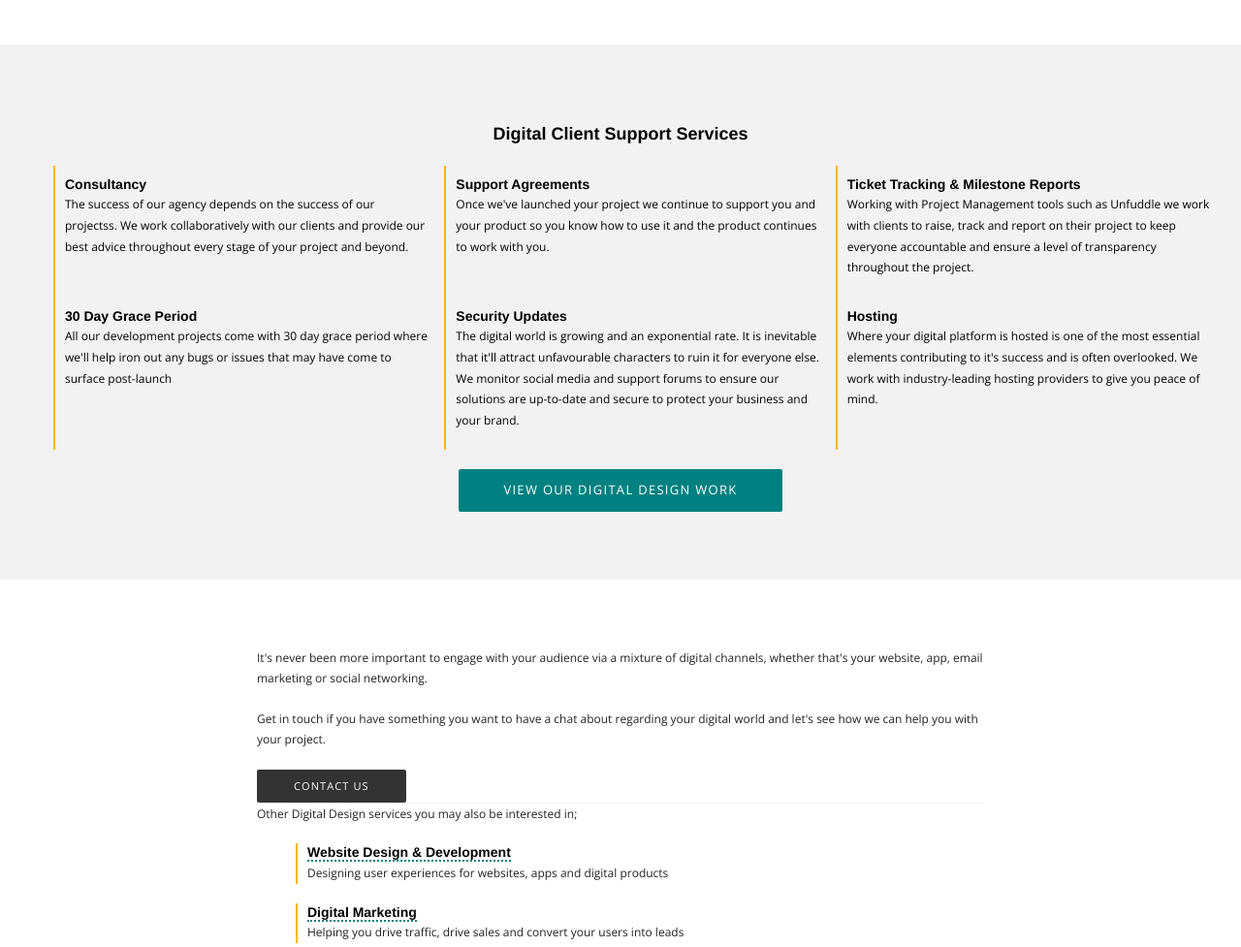
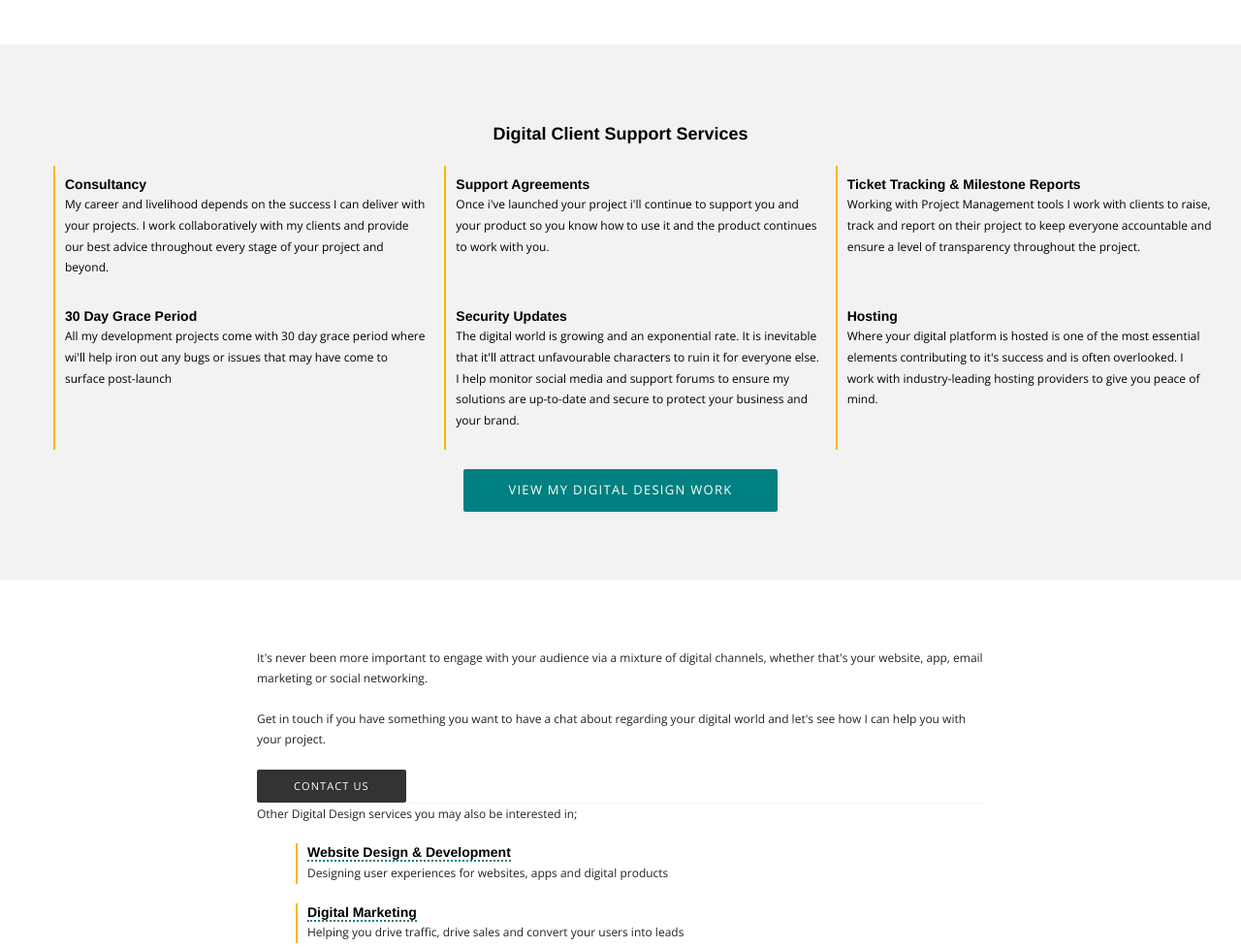
Before and after one commit to tea2sugars/richardbarwick, a PHP site: page /support in a window 1280 px wide. Shown: the part 1101-2078 px from the top of the page at 97% size. Run offline with PHP 8.4, Linux system fonts and the light colour scheme; some libraries are stand-ins or nearby versions; some web fonts are replaced.

Commit message:
services page copy update

```diff
--- a/support.php
+++ b/support.php
@@ -96,14 +96,14 @@
                                         <div class="grid-list-content">
 
                                             <h5>Consultancy</h5>
-                                            <p>The success of our agency depends on the success of our projectss. We work collaboratively with our clients and provide our best advice throughout every stage of your project and beyond.</p>
+                                            <p>My career and livelihood depends on the success I can deliver with your projects. I work collaboratively with my clients and provide our best advice throughout every stage of your project and beyond.</p>
                                         </div>
                                     </li>
 
                                     <li class="list-indent col-sm-4 m-b-20 grid-list-item">
                                         <div class="grid-list-content">
                                             <h5>Support Agreements</h5>
-                                            <p>Once we've launched your project we continue to support you and your product so you know how to use it and the product continues to work with you.</p>
+                                            <p>Once i've launched your project i'll continue to support you and your product so you know how to use it and the product continues to work with you.</p>
                                         </div>
                                     </li>
 
@@ -111,32 +111,32 @@
                                         <div class="grid-list-content">
 
                                             <h5>Ticket Tracking &amp; Milestone Reports</h5>
-                                            <p>Working with Project Management tools such as Unfuddle we work with clients to raise, track and report on their project to keep everyone accountable and ensure a level of transparency throughout the project.</p>
+                                            <p>Working with Project Management tools I work with clients to raise, track and report on their project to keep everyone accountable and ensure a level of transparency throughout the project.</p>
                                         </div>
                                     </li>
 
                                     <li class="list-indent col-sm-4 m-b-20 grid-list-item">
                                         <div class="grid-list-content">
                                             <h5>30 Day Grace Period</h5>
-                                            <p>All our development projects come with 30 day grace period where we'll help iron out any bugs or issues that may have come to surface post-launch</p>
+                                            <p>All my development projects come with 30 day grace period where wi'll help iron out any bugs or issues that may have come to surface post-launch</p>
                                         </div>
                                     </li>
                                     <li class="list-indent col-sm-4 m-b-20 grid-list-item">
                                         <div class="grid-list-content">
                                             <h5>Security Updates</h5>
-                                            <p>The digital world is growing and an exponential rate. It is inevitable that it'll attract unfavourable characters to ruin it for everyone else. We monitor social media and support forums to ensure our solutions are up-to-date and secure to protect your business and your brand.</p>
+                                            <p>The digital world is growing and an exponential rate. It is inevitable that it'll attract unfavourable characters to ruin it for everyone else. I help monitor social media and support forums to ensure my solutions are up-to-date and secure to protect your business and your brand.</p>
                                         </div>
                                     </li>
                                     <li class="list-indent col-sm-4 m-b-20 grid-list-item">
                                         <div class="grid-list-content">
                                             <h5>Hosting</h5>
-                                            <p>Where your digital platform is hosted is one of the most essential elements contributing to it's success and is often overlooked. We work with industry-leading hosting providers to give you peace of mind.</p>
+                                            <p>Where your digital platform is hosted is one of the most essential elements contributing to it's success and is often overlooked. I work with industry-leading hosting providers to give you peace of mind.</p>
                                         </div>
                                     </li>
 
                                 </ul>
                             </p>
-                             <div class="text-center"> <a href="portfolio" class="btn btn-lg btn-y btn-round">View our Digital Design work</a></div>
+                             <div class="text-center"> <a href="portfolio" class="btn btn-lg btn-y btn-round">View my Digital Design work</a></div>
                         </article>
 
                     </div>
@@ -151,7 +151,7 @@
                     <div class="col-sm-8 col-sm-offset-2">
                         <p>It's never been more important to engage with your audience via a mixture of digital channels, whether that's your website, app, email marketing or social networking.</p>
 
-                            <p>Get in touch if you have something you want to have a chat about regarding your digital world and let's see how we can help you with your project.</p>
+                            <p>Get in touch if you have something you want to have a chat about regarding your digital world and let's see how I can help you with your project.</p>
                         </article>
                         <a href="contact" class="btn btn-d btn-round">Contact Us</a>
                             <!-- DIVIDER -->
```
